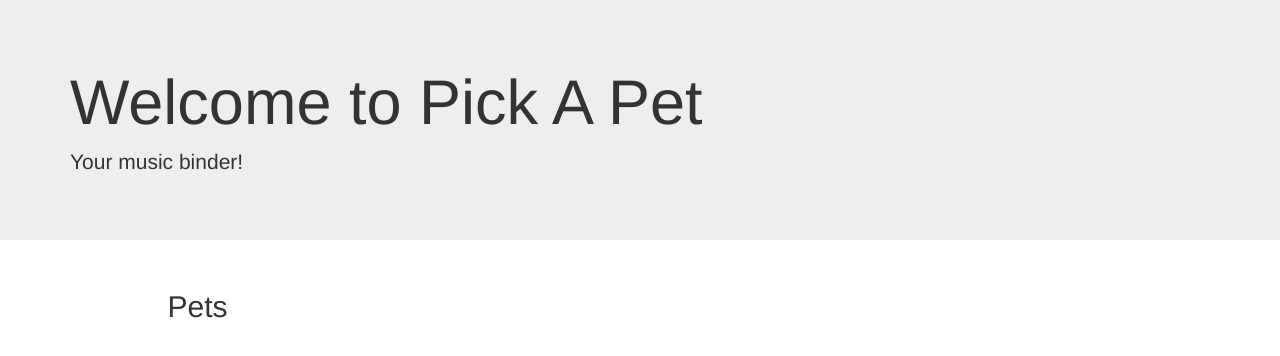
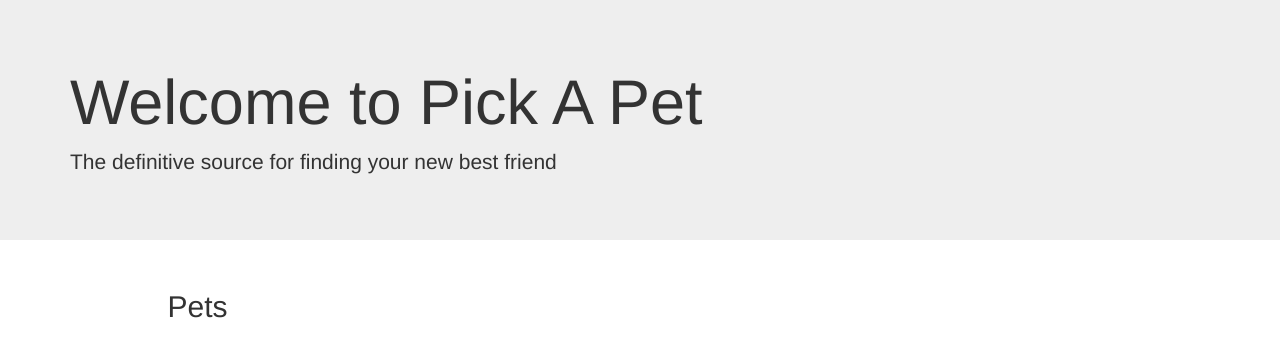
Before and after one commit to tzits/pickapet, a website: page views/index.html in a window 1280 px wide. Drawn offline with nearby package versions, Linux system fonts and the light colour scheme.

Commit message:
html start

```diff
--- a/views/index.html
+++ b/views/index.html
@@ -22,7 +22,7 @@
     <div class="jumbotron">
       <div class="container">
         <h1>Welcome to Pick A Pet</h1>
-        <p>Your music binder!</p>
+        <p>The definitive source for finding your new best friend</p>
       </div>
     </div>
 
```
